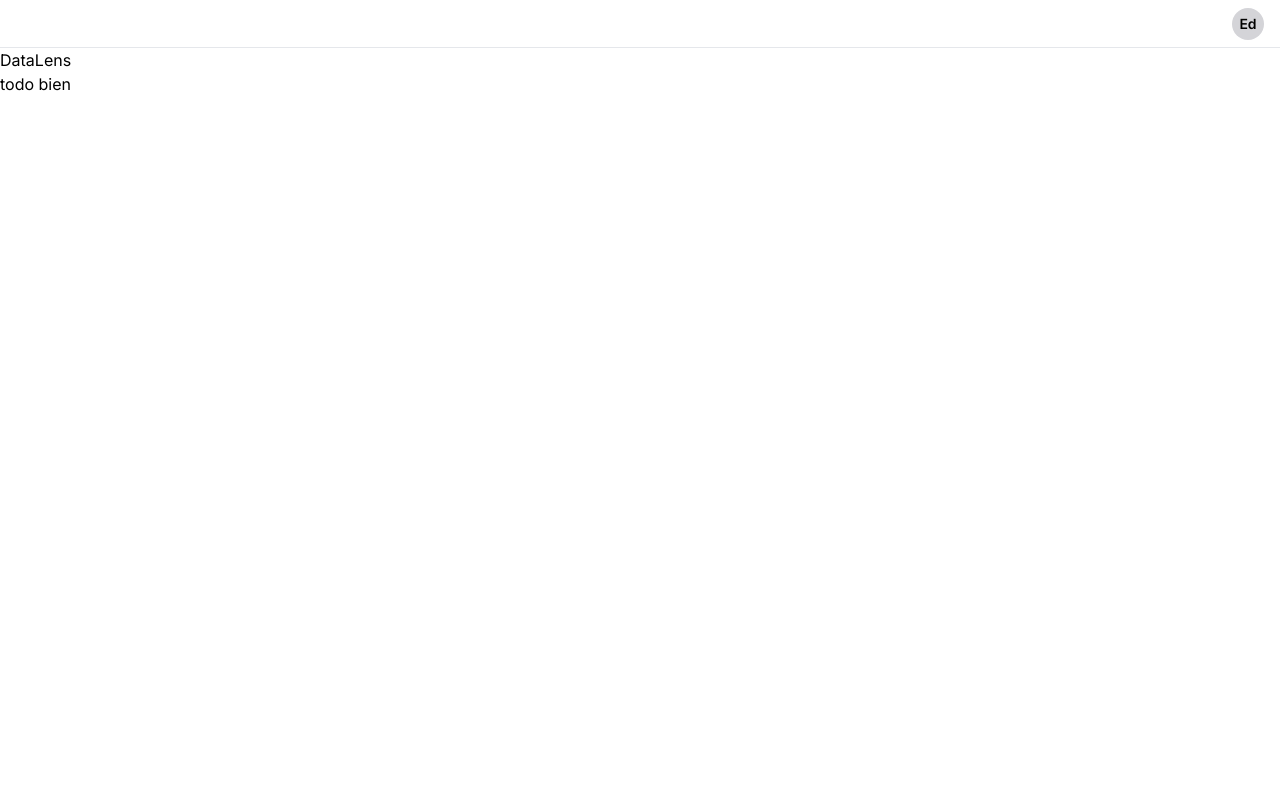
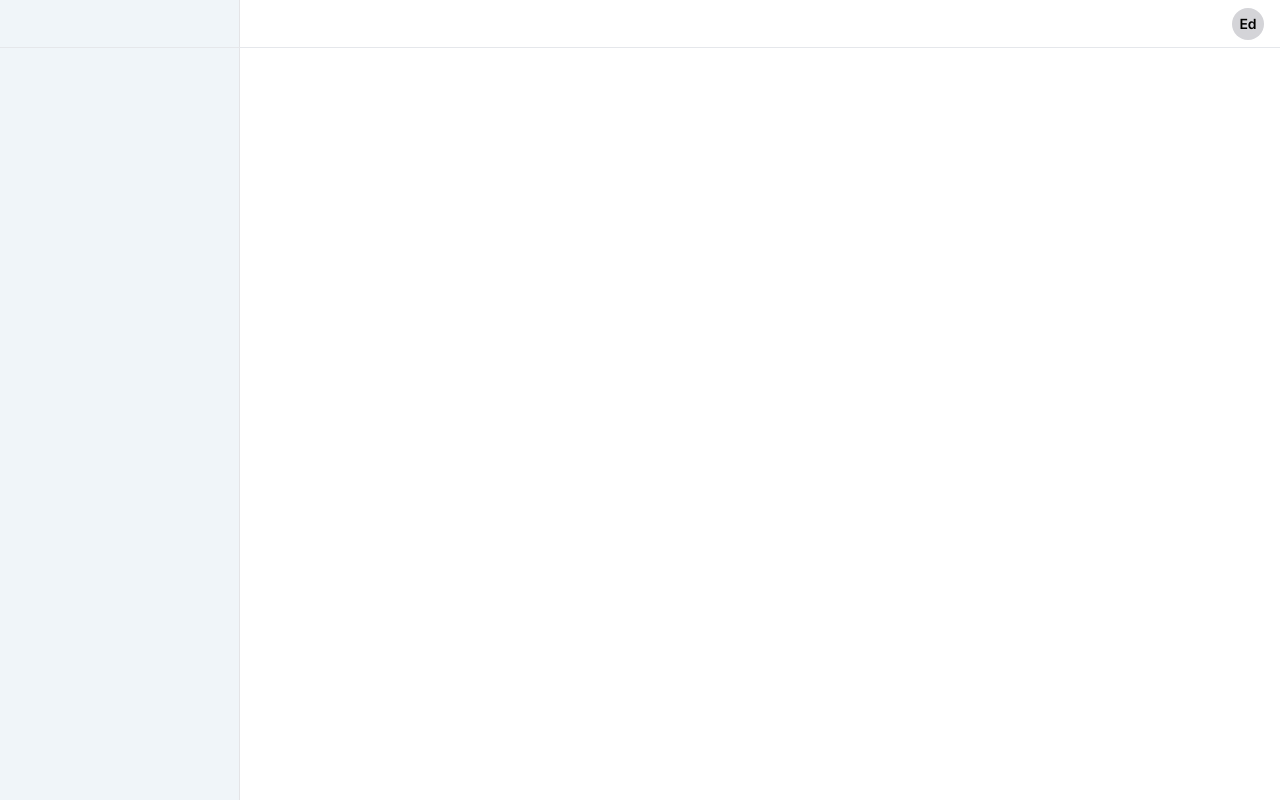
Before and after one commit to Georggge420/DataLens, a Next.js app: page / in a window 1280 px wide. Built offline with nearby package versions, Linux system fonts and the light colour scheme.

Commit message:
agregando paleta de colores

```diff
--- a/src/app/layout.tsx
+++ b/src/app/layout.tsx
@@ -3,6 +3,7 @@ import { Inter } from "next/font/google";
 import "./globals.css";
 import Header from "@/components/Header";
 import HeaderMobile from "@/components/HeaderMobile";
+import Sidebar from "@/components/Sidebar";
 
 
 const inter = Inter({ subsets: ["latin"] });
@@ -19,12 +20,15 @@ export default function RootLayout({
 }>) {
   return (
     <html lang="en">
-      <body className={inter.className}>
-        <Header />
-        <HeaderMobile />
-
-        {children}
-
+      <body className={ `bg-white ${inter.className}`}>
+        <div className="flex">
+        <Sidebar />
+          <main className="flex-1">
+            <Header />
+            <HeaderMobile />
+            {children}
+          </main>
+        </div>
         </body>
     </html>
   );
--- a/src/components/Sidebar.tsx
+++ b/src/components/Sidebar.tsx
@@ -1,18 +1,16 @@
 import { SIDEVARITEMS } from "@/styles/constants";
+import { SideNavItem } from "@/styles/types";
+import { Icon } from "@iconify/react/dist/iconify.js";
+import Link from "next/link";
+import { usePathname } from "next/navigation";
+import React, { useState } from "react";
+
 
 export const Sidebar = () => {
     return (
-        <div className="h-screen bg-gray-800 text-white w-64 space-y-6 py-7 px-2 absolute inset-y-0 left-0 transform transition-transform duration-200 ease-in-out">
-            <nav>
-                {SIDEVARITEMS.map((item, index) => (
-                    <a key={index} href={item.path || ""} className="block py-2.5 px-4 rounded transition duration-200 hover:bg-gray-700">
-                        {item.title}
-                    </a>
-                ))}
-            </nav>
+        <div className="md:w-60 h-screen bg-blancoClaro flex-1 fixed border-r border-zinc-200 hidden md:flex">
 
         </div>
-
     );
 };
 
--- a/tailwind.config.ts
+++ b/tailwind.config.ts
@@ -8,6 +8,16 @@ const config: Config = {
   ],
   theme: {
     extend: {
+      colors: {
+        'negroOscuro': '1E2022',
+        'negroClaro': '#34373B',
+        'grisMedio' : '788189',
+        'blancoOpaco': 'E1E4E6',
+        'blancoClaro': '#F0F5F9',
+        'grisClaro': '#C9D6DF',
+        'grisBajoMedio': '#BFC7D1',
+        'grisOscuro': '#52616B',
+      },
       backgroundImage: {
         "gradient-radial": "radial-gradient(var(--tw-gradient-stops))",
         "gradient-conic":
```
